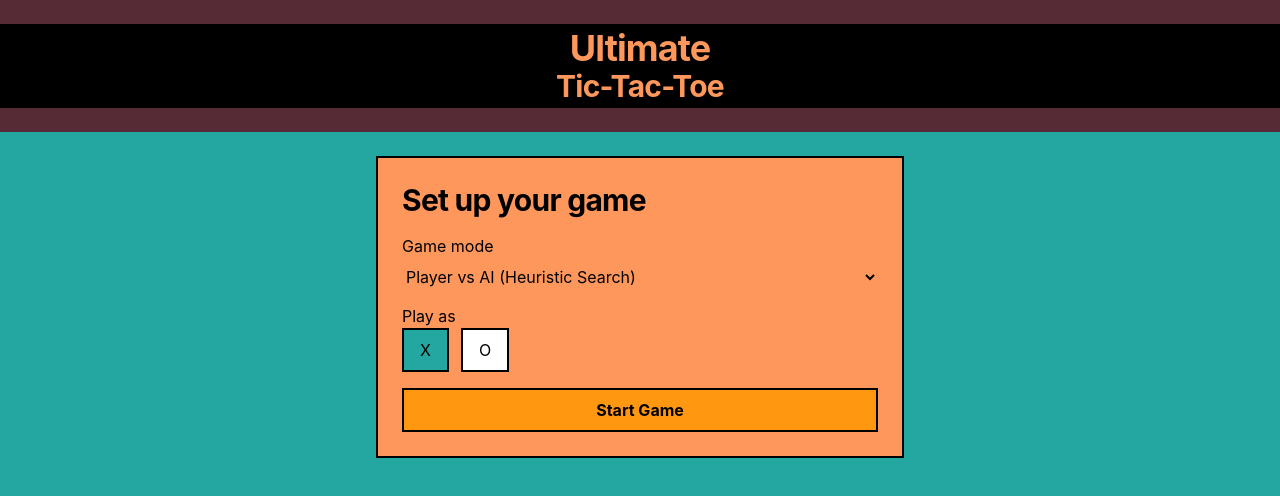
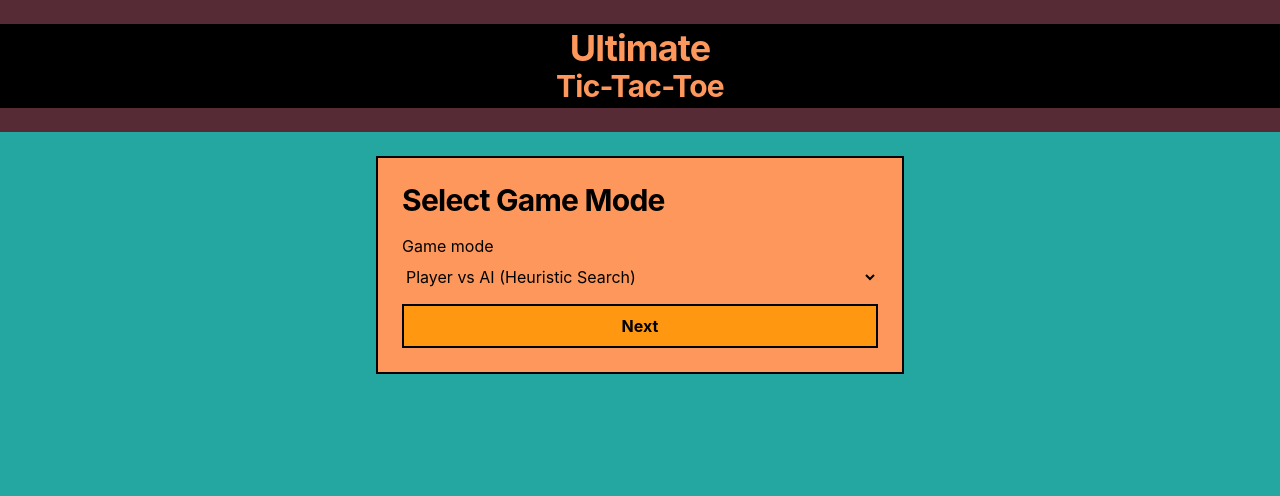
Before and after one commit to paaw-potsawee/AI_Ultimate_tic_tac_toe, a React (Vite) app: page / in a window 1280 px wide. Shown: the top 496 px of the page. Built offline with nearby package versions, Linux system fonts and the light colour scheme.

Commit message:
feat: implement game setup screens by adding SelectMode and SelectSide components

```diff
--- a/src/App.tsx
+++ b/src/App.tsx
@@ -5,24 +5,53 @@ import PlayerInfo from "./components/board/PlayerInfo";
 import GameControls from "./components/board/GameControls";
 import MoveHistory from "./components/board/MoveHistory";
 import Header from "./components/header/Header";
-import GameSetup from "./components/setup/GameSetup";
+import SelectMode from "./components/setup/SelectMode";
+import SelectSide from "./components/setup/SelectSide";
+import { useGameConfigStore } from "./store/boardStore";
+import { GameMode, type GameModeValue } from "./types/gameMode";
 
 function App() {
-    const [screen, setScreen] = useState<"setup" | "board">("setup");
+    const [screen, setScreen] = useState<
+        "select-mode" | "select-side" | "board"
+    >("select-mode");
+    const { mode, humanPlayer, startGame } = useGameConfigStore();
+    const [draftMode, setDraftMode] = useState<GameModeValue>(mode);
 
     return (
         <>
             <Header />
-            {screen === "setup" ? (
-                <GameSetup onStartGame={() => setScreen("board")} />
-            ) : (
+            {screen === "select-mode" && (
+                <SelectMode
+                    initialMode={draftMode}
+                    onNext={(selectedMode) => {
+                        setDraftMode(selectedMode);
+                        if (selectedMode === GameMode.PVP) {
+                            startGame(selectedMode, 0);
+                            setScreen("board");
+                        } else {
+                            setScreen("select-side");
+                        }
+                    }}
+                />
+            )}
+            {screen === "select-side" && (
+                <SelectSide
+                    initialPlayer={humanPlayer}
+                    onBack={() => setScreen("select-mode")}
+                    onStartGame={(side) => {
+                        startGame(draftMode, side);
+                        setScreen("board");
+                    }}
+                />
+            )}
+            {screen === "board" && (
                 <div className="flex flex-col items-center">
                     <GameStatus />
                     <UltimateBoard />
                     <PlayerInfo />
-                    <div className="flex gap-2 my-2">
+                    <div className="my-2 flex gap-2">
                         <GameControls
-                            onBackToSetup={() => setScreen("setup")}
+                            onBackToSetup={() => setScreen("select-mode")}
                         />
                     </div>
                     <MoveHistory />
--- a/src/components/setup/GameSetup.tsx
+++ /dev/null
@@ -1,80 +0,0 @@
-import { useState } from "react";
-import type { Player } from "../../types/game";
-import {
-    GameMode,
-    gameModeOptions,
-    parseGameMode,
-    type GameModeValue,
-} from "../../types/gameMode";
-import { useGameConfigStore } from "../../store/boardStore";
-
-interface Props {
-    onStartGame: () => void;
-}
-
-const GameSetup = ({ onStartGame }: Props) => {
-    const { mode, humanPlayer, startGame } = useGameConfigStore();
-    const [draftMode, setDraftMode] = useState<GameModeValue>(mode);
-    const [draftHumanPlayer, setDraftHumanPlayer] =
-        useState<Player>(humanPlayer);
-
-    const handleStartGame = () => {
-        startGame(draftMode, draftHumanPlayer);
-        onStartGame();
-    };
-
-    return (
-        <main className="mx-auto flex w-full max-w-xl flex-col gap-6 p-6">
-            <section className="flex flex-col gap-4 border-2 border-black bg-peach p-6">
-                <h2>Set up your game</h2>
-                <label className="flex flex-col gap-2">
-                    <span>Game mode</span>
-                    <select
-                        value={draftMode}
-                        onChange={(event) =>
-                            setDraftMode(parseGameMode(event.target.value))
-                        }
-                    >
-                        {gameModeOptions.map(({ value, label }) => (
-                            <option key={value} value={value}>
-                                {label}
-                            </option>
-                        ))}
-                    </select>
-                </label>
-
-                {draftMode !== GameMode.PVP && (
-                    <fieldset className="flex flex-col gap-2">
-                        <legend>Play as</legend>
-                        <div className="flex gap-3">
-                            <button
-                                type="button"
-                                className={`border-2 border-black px-4 py-2 ${draftHumanPlayer === 0 ? "bg-teal" : "bg-white"}`}
-                                onClick={() => setDraftHumanPlayer(0)}
-                            >
-                                X
-                            </button>
-                            <button
-                                type="button"
-                                className={`border-2 border-black px-4 py-2 ${draftHumanPlayer === 1 ? "bg-teal" : "bg-white"}`}
-                                onClick={() => setDraftHumanPlayer(1)}
-                            >
-                                O
-                            </button>
-                        </div>
-                    </fieldset>
-                )}
-
-                <button
-                    type="button"
-                    className="border-2 border-black bg-orange px-4 py-2 font-bold"
-                    onClick={handleStartGame}
-                >
-                    Start Game
-                </button>
-            </section>
-        </main>
-    );
-};
-
-export default GameSetup;
--- /dev/null
+++ b/src/components/setup/SelectMode.tsx
@@ -0,0 +1,48 @@
+import { useState } from "react";
+import {
+    gameModeOptions,
+    parseGameMode,
+    type GameModeValue,
+} from "../../types/gameMode";
+
+interface Props {
+    initialMode: GameModeValue;
+    onNext: (mode: GameModeValue) => void;
+}
+
+const SelectMode = ({ initialMode, onNext }: Props) => {
+    const [draftMode, setDraftMode] = useState<GameModeValue>(initialMode);
+
+    return (
+        <main className="mx-auto flex w-full max-w-xl flex-col gap-6 p-6">
+            <section className="flex flex-col gap-4 border-2 border-black bg-peach p-6">
+                <h2>Select Game Mode</h2>
+                <label className="flex flex-col gap-2">
+                    <span>Game mode</span>
+                    <select
+                        value={draftMode}
+                        onChange={(event) =>
+                            setDraftMode(parseGameMode(event.target.value))
+                        }
+                    >
+                        {gameModeOptions.map(({ value, label }) => (
+                            <option key={value} value={value}>
+                                {label}
+                            </option>
+                        ))}
+                    </select>
+                </label>
+
+                <button
+                    type="button"
+                    className="border-2 border-black bg-orange px-4 py-2 font-bold"
+                    onClick={() => onNext(draftMode)}
+                >
+                    Next
+                </button>
+            </section>
+        </main>
+    );
+};
+
+export default SelectMode;
--- /dev/null
+++ b/src/components/setup/SelectSide.tsx
@@ -0,0 +1,59 @@
+import { useState } from "react";
+import type { Player } from "../../types/game";
+
+interface Props {
+    initialPlayer: Player;
+    onBack: () => void;
+    onStartGame: (side: Player) => void;
+}
+
+const SelectSide = ({ initialPlayer, onBack, onStartGame }: Props) => {
+    const [draftHumanPlayer, setDraftHumanPlayer] =
+        useState<Player>(initialPlayer);
+
+    return (
+        <main className="mx-auto flex w-full max-w-xl flex-col gap-6 p-6">
+            <section className="flex flex-col gap-4 border-2 border-black bg-peach p-6">
+                <h2>Choose Your Side</h2>
+                <fieldset className="flex flex-col gap-2">
+                    <legend>Play as</legend>
+                    <div className="flex gap-3">
+                        <button
+                            type="button"
+                            className={`border-2 border-black px-4 py-2 ${draftHumanPlayer === 0 ? "bg-teal" : "bg-white"}`}
+                            onClick={() => setDraftHumanPlayer(0)}
+                        >
+                            X
+                        </button>
+                        <button
+                            type="button"
+                            className={`border-2 border-black px-4 py-2 ${draftHumanPlayer === 1 ? "bg-teal" : "bg-white"}`}
+                            onClick={() => setDraftHumanPlayer(1)}
+                        >
+                            O
+                        </button>
+                    </div>
+                </fieldset>
+
+                <div className="mt-2 flex gap-4">
+                    <button
+                        type="button"
+                        className="flex-1 border-2 border-black bg-white px-4 py-2 font-bold"
+                        onClick={onBack}
+                    >
+                        Back
+                    </button>
+                    <button
+                        type="button"
+                        className="flex-1 border-2 border-black bg-orange px-4 py-2 font-bold"
+                        onClick={() => onStartGame(draftHumanPlayer)}
+                    >
+                        Start Game
+                    </button>
+                </div>
+            </section>
+        </main>
+    );
+};
+
+export default SelectSide;
```
